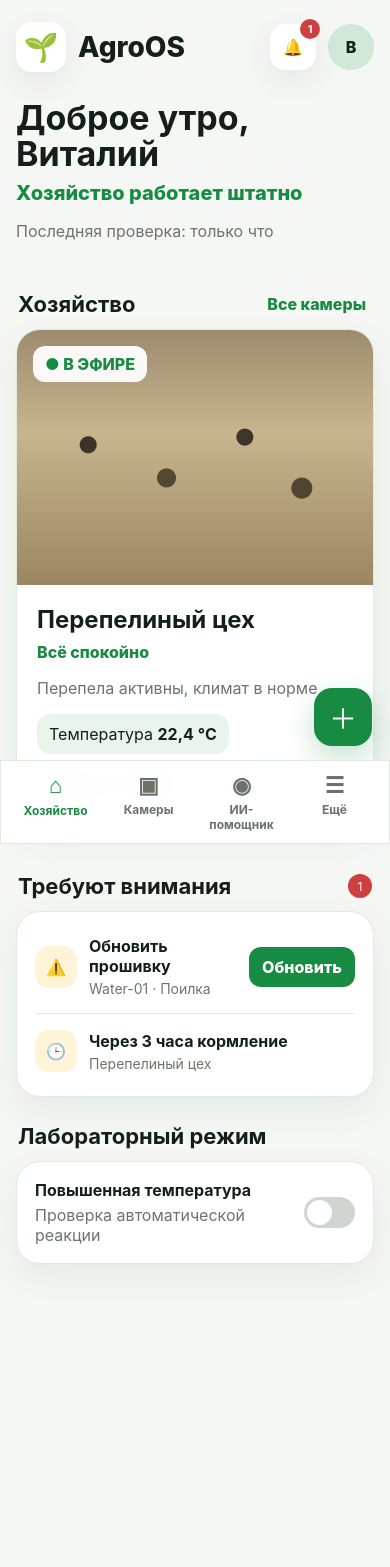
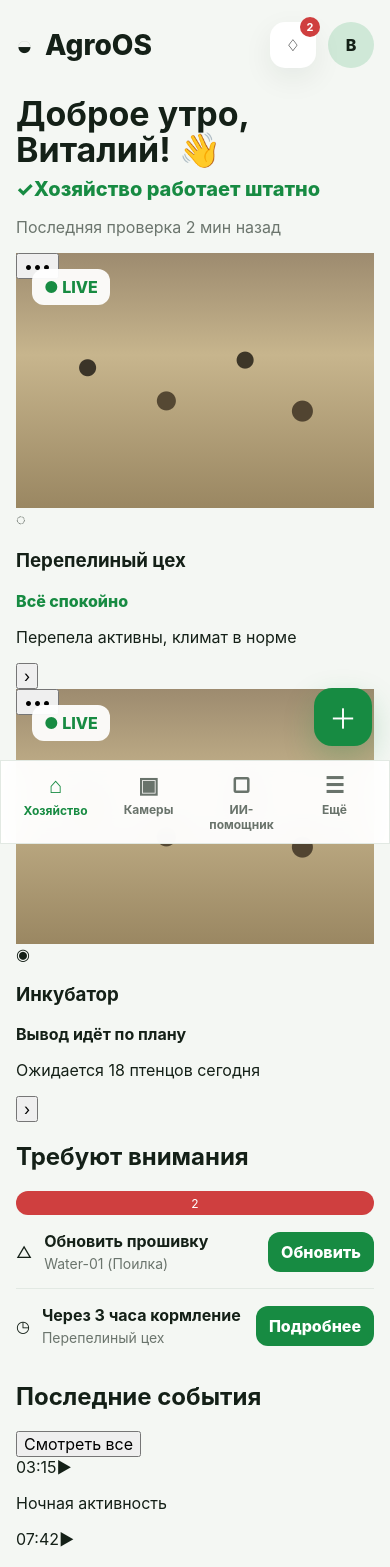
Before and after one commit to vitaliyozolin-dotcom/AgroOS, a Next.js app: page / in a window 390 px wide. Shown: the top 1567 px of the page. Before the commit the page ends 1374 px from the top, so only its background shows below. Built offline with nearby package versions, Linux system fonts and the light colour scheme.

Commit message:
Rebuild AgroOS home screen to match approved mobile visual

```diff
--- a/app/page.tsx
+++ b/app/page.tsx
@@ -3,13 +3,7 @@
 import { useMemo, useState } from "react";
 
 type View = "home" | "cameras" | "assistant" | "more";
-
-type Device = {
-  id: string;
-  name: string;
-  room: string;
-  status: "online" | "attention";
-};
+type Device = { id: string; name: string; room: string; status: "online" | "attention" };
 
 const initialDevices: Device[] = [
   { id: "climate-01", name: "Climate-01", room: "Перепелиный цех", status: "online" },
@@ -17,167 +11,131 @@ const initialDevices: Device[] = [
   { id: "water-01", name: "Water-01", room: "Поилка", status: "attention" }
 ];
 
+const events = [
+  { time: "03:15", title: "Ночная активность", image: "quail-night" },
+  { time: "07:42", title: "Птицы у кормушки", image: "quail-feed" },
+  { time: "08:21", title: "Снесено яйцо", image: "eggs" },
+  { time: "11:08", title: "Первый птенец", image: "chick" }
+];
+
 export default function HomePage() {
   const [view, setView] = useState<View>("home");
   const [temperatureHigh, setTemperatureHigh] = useState(false);
   const [devices, setDevices] = useState<Device[]>(initialDevices);
   const [question, setQuestion] = useState("");
-  const [messages, setMessages] = useState<string[]>([
-    "Срочных проблем нет. Система работает штатно."
-  ]);
+  const [messages, setMessages] = useState<string[]>(["Срочных проблем нет. Система работает штатно."]);
 
-  const attentionCount = useMemo(
-    () => devices.filter((device) => device.status === "attention").length,
-    [devices]
-  );
+  const attentionCount = useMemo(() => devices.filter((device) => device.status === "attention").length, [devices]);
 
   function addDevice() {
-    const nextNumber = devices.length + 1;
-    setDevices((current) => [
-      ...current,
-      {
-        id: `module-${nextNumber}`,
-        name: `Новый модуль ${nextNumber}`,
-        room: "Перепелиный цех",
-        status: "online"
-      }
-    ]);
+    const next = devices.length + 1;
+    setDevices((items) => [...items, { id: `module-${next}`, name: `Новый модуль ${next}`, room: "Перепелиный цех", status: "online" }]);
     setView("more");
   }
 
   function sendQuestion() {
     const value = question.trim();
     if (!value) return;
-    setMessages((current) => [
-      ...current,
-      `Вы: ${value}`,
-      temperatureHigh
-        ? "AgroOS: Температура повышена. Вентиляция включена автоматически, результат контролируется."
-        : "AgroOS: По текущим данным критических отклонений нет."
-    ]);
+    setMessages((items) => [...items, `Вы: ${value}`, temperatureHigh ? "AgroOS: Температура повышена. Вентиляция включена автоматически." : "AgroOS: Критических отклонений нет."]);
     setQuestion("");
   }
 
   return (
     <main className="app-shell">
       <header className="topbar">
-        <div className="brand"><span className="logo">🌱</span><span>AgroOS</span></div>
+        <div className="brand"><span className="leaf-mark">◒</span><span>AgroOS</span></div>
         <div className="header-actions">
-          <button className="icon-button" aria-label="Уведомления">🔔<b>{attentionCount}</b></button>
+          <button className="icon-button bell" aria-label="Уведомления"><span>♢</span><b>{attentionCount + 1}</b></button>
           <div className="avatar">В</div>
         </div>
       </header>
 
       {view === "home" && (
-        <section>
-          <h1>Доброе утро, Виталий</h1>
-          <p className={temperatureHigh ? "system-status warning" : "system-status"}>
-            {temperatureHigh ? "Система регулирует климат" : "Хозяйство работает штатно"}
-          </p>
-          <p className="muted">Последняя проверка: только что</p>
+        <section className="home-view">
+          <div className="hero-copy">
+            <h1>Доброе утро, Виталий! <span className="wave">👋</span></h1>
+            <p className={temperatureHigh ? "system-status warning" : "system-status"}><span className="status-check">✓</span>{temperatureHigh ? "Система регулирует климат" : "Хозяйство работает штатно"}</p>
+            <p className="muted last-check">Последняя проверка 2 мин назад</p>
+          </div>
 
-          <div className="dashboard-grid">
-            <div>
-              <div className="section-heading"><h2>Хозяйство</h2><button onClick={() => setView("cameras")}>Все камеры</button></div>
-              <article className="card room-card">
-                <div className="camera-feed"><span>● В ЭФИРЕ</span></div>
-                <div className="card-body">
+          <article className="room-card primary-room">
+            <div className="camera-feed quail-photo">
+              <span className="live-badge">● LIVE</span>
+              <button className="more-button">•••</button>
+            </div>
+            <div className="room-summary">
+              <div className="round-icon green">◌</div>
+              <div className="room-copy">
                 <h3>Перепелиный цех</h3>
-                  <strong className={temperatureHigh ? "warning-text" : "ok-text"}>
-                    {temperatureHigh ? "Вентиляция включена автоматически" : "Всё спокойно"}
-                  </strong>
-                  <p className="muted">
-                    {temperatureHigh
-                      ? "Температура повышена. AgroOS проверяет результат"
-                      : "Перепела активны, климат в норме"}
-                  </p>
-                  <div className="metric-row">
-                    <span>Температура <b>{temperatureHigh ? "28,7" : "22,4"} °C</b></span>
-                    <span>Влажность <b>56%</b></span>
+                <strong className={temperatureHigh ? "warning-text" : "ok-text"}>{temperatureHigh ? "Вентиляция включена" : "Всё спокойно"}</strong>
+                <p>Перепела активны, климат в норме</p>
               </div>
+              <button className="chevron">›</button>
             </div>
           </article>
+
+          <div className="pager"><i className="active" /><i /><i /><i /></div>
+
+          <article className="room-card secondary-room">
+            <div className="camera-feed incubator-photo">
+              <span className="live-badge">● LIVE</span>
+              <button className="more-button">•••</button>
             </div>
+            <div className="room-summary">
+              <div className="round-icon amber">◉</div>
+              <div className="room-copy">
+                <h3>Инкубатор</h3>
+                <strong className="amber-text">Вывод идёт по плану</strong>
+                <p>Ожидается 18 птенцов сегодня</p>
+              </div>
+              <button className="chevron">›</button>
+            </div>
+          </article>
 
-            <div>
-              <div className="section-heading"><h2>Требуют внимания</h2><span className="counter">{attentionCount}</span></div>
-              <div className="card list-card">
+          <section className="panel attention-panel">
+            <div className="panel-title"><h2>Требуют внимания</h2><span className="counter">2</span></div>
             {devices.filter((device) => device.status === "attention").map((device) => (
               <div className="attention-row" key={device.id}>
-                    <span className="attention-icon">⚠️</span>
-                    <div><b>Обновить прошивку</b><p>{device.name} · {device.room}</p></div>
+                <span className="line-icon amber-outline">△</span>
+                <div><b>Обновить прошивку</b><p>{device.name} (Поилка)</p></div>
                 <button onClick={() => setDevices((items) => items.map((item) => item.id === device.id ? { ...item, status: "online" } : item))}>Обновить</button>
               </div>
             ))}
             <div className="attention-row">
-                  <span className="attention-icon">🕒</span>
+              <span className="line-icon clock-icon">◷</span>
               <div><b>Через 3 часа кормление</b><p>Перепелиный цех</p></div>
+              <button className="plain-button">Подробнее</button>
             </div>
+          </section>
+
+          <section className="panel events-panel">
+            <div className="panel-title"><h2>Последние события</h2><button className="text-button">Смотреть все</button></div>
+            <div className="events-strip">
+              {events.map((event) => (
+                <article className="event-card" key={event.time}>
+                  <div className={`event-image ${event.image}`}><span>{event.time}</span><b>▶</b></div>
+                  <p>{event.title}</p>
+                </article>
+              ))}
             </div>
-
-              <div className="section-heading"><h2>Лабораторный режим</h2></div>
-              <div className="card simulator-card">
-                <div><b>Повышенная температура</b><p className="muted">Проверка автоматической реакции</p></div>
-                <button className={temperatureHigh ? "toggle active" : "toggle"} onClick={() => setTemperatureHigh((value) => !value)} aria-label="Переключить эмулятор" />
-              </div>
-            </div>
-          </div>
+          </section>
         </section>
       )}
 
       {view === "cameras" && (
-        <section>
-          <h1>Камеры</h1><p className="muted">Живое изображение и события хозяйства</p>
-          <div className="camera-grid">
-            {["Перепелиный цех", "Инкубатор", "Кормовой склад"].map((room, index) => (
-              <article className="card room-card" key={room}>
-                <div className={`camera-feed variant-${index}`}><span>● В ЭФИРЕ</span></div>
-                <div className="card-body"><h3>{room}</h3><p className="ok-text">Связь стабильна</p></div>
-              </article>
-            ))}
-          </div>
-        </section>
+        <section><h1>Камеры</h1><p className="muted">Живое изображение и события хозяйства</p><div className="camera-grid">{["Перепелиный цех", "Инкубатор", "Кормовой склад"].map((room, index) => <article className="room-card" key={room}><div className={`camera-feed ${index === 0 ? "quail-photo" : index === 1 ? "incubator-photo" : "storage-photo"}`}><span className="live-badge">● LIVE</span></div><div className="room-summary"><div className="round-icon green">◌</div><div className="room-copy"><h3>{room}</h3><strong className="ok-text">Связь стабильна</strong></div></div></article>)}</div></section>
       )}
 
       {view === "assistant" && (
-        <section>
-          <h1>ИИ-помощник</h1><p className="muted">Отвечает на основе состояния хозяйства</p>
-          <div className="card assistant-card">
-            {messages.map((message, index) => <div className="message" key={`${message}-${index}`}>{message}</div>)}
-            <div className="assistant-input">
-              <input value={question} onChange={(event) => setQuestion(event.target.value)} onKeyDown={(event) => event.key === "Enter" && sendQuestion()} placeholder="Задайте вопрос" />
-              <button onClick={sendQuestion}>Отправить</button>
-            </div>
-          </div>
-        </section>
+        <section><h1>ИИ-помощник</h1><p className="muted">Отвечает на основе состояния хозяйства</p><div className="panel assistant-card">{messages.map((message, index) => <div className="message" key={`${message}-${index}`}>{message}</div>)}<div className="assistant-input"><input value={question} onChange={(event) => setQuestion(event.target.value)} onKeyDown={(event) => event.key === "Enter" && sendQuestion()} placeholder="Задайте вопрос" /><button onClick={sendQuestion}>Отправить</button></div></div></section>
       )}
 
       {view === "more" && (
-        <section>
-          <h1>Ещё</h1><p className="muted">Устройства, автоматизация и настройка</p>
-          <div className="device-grid">
-            {devices.map((device) => (
-              <article className="card device-card" key={device.id}>
-                <div className="device-head"><h3>{device.name}</h3><span className={device.status === "online" ? "pill" : "pill warning-pill"}>{device.status === "online" ? "Работает" : "Внимание"}</span></div>
-                <p>{device.room}</p><small>{device.id}</small>
-              </article>
-            ))}
-            <button className="card add-device" onClick={addDevice}><span>＋</span><b>Подключить оборудование</b><small>AgroOS определит возможности устройства</small></button>
-          </div>
-        </section>
+        <section><h1>Ещё</h1><p className="muted">Устройства, автоматизация и настройка</p><div className="device-grid">{devices.map((device) => <article className="panel device-card" key={device.id}><div className="device-head"><h3>{device.name}</h3><span className={device.status === "online" ? "pill" : "pill warning-pill"}>{device.status === "online" ? "Работает" : "Внимание"}</span></div><p>{device.room}</p><small>{device.id}</small></article>)}<button className="panel add-device" onClick={addDevice}><span>＋</span><b>Подключить оборудование</b><small>AgroOS определит возможности устройства</small></button></div></section>
       )}
 
-      <button className="floating-button" onClick={addDevice}>＋</button>
-      <nav className="bottom-nav">
-        {([
-          ["home", "⌂", "Хозяйство"],
-          ["cameras", "▣", "Камеры"],
-          ["assistant", "◉", "ИИ-помощник"],
-          ["more", "☰", "Ещё"]
-        ] as const).map(([id, icon, label]) => (
-          <button key={id} className={view === id ? "active" : ""} onClick={() => setView(id)}><span>{icon}</span>{label}</button>
-        ))}
-      </nav>
+      {view === "home" && <button className="floating-button" onClick={addDevice}>＋</button>}
+      <nav className="bottom-nav">{([ ["home", "⌂", "Хозяйство"], ["cameras", "▣", "Камеры"], ["assistant", "▢", "ИИ-помощник"], ["more", "☰", "Ещё"] ] as const).map(([id, icon, label]) => <button key={id} className={view === id ? "active" : ""} onClick={() => setView(id)}><span>{icon}</span>{label}</button>)}</nav>
     </main>
   );
 }
```
Lines whose indentation alone changed are shown as unchanged.
